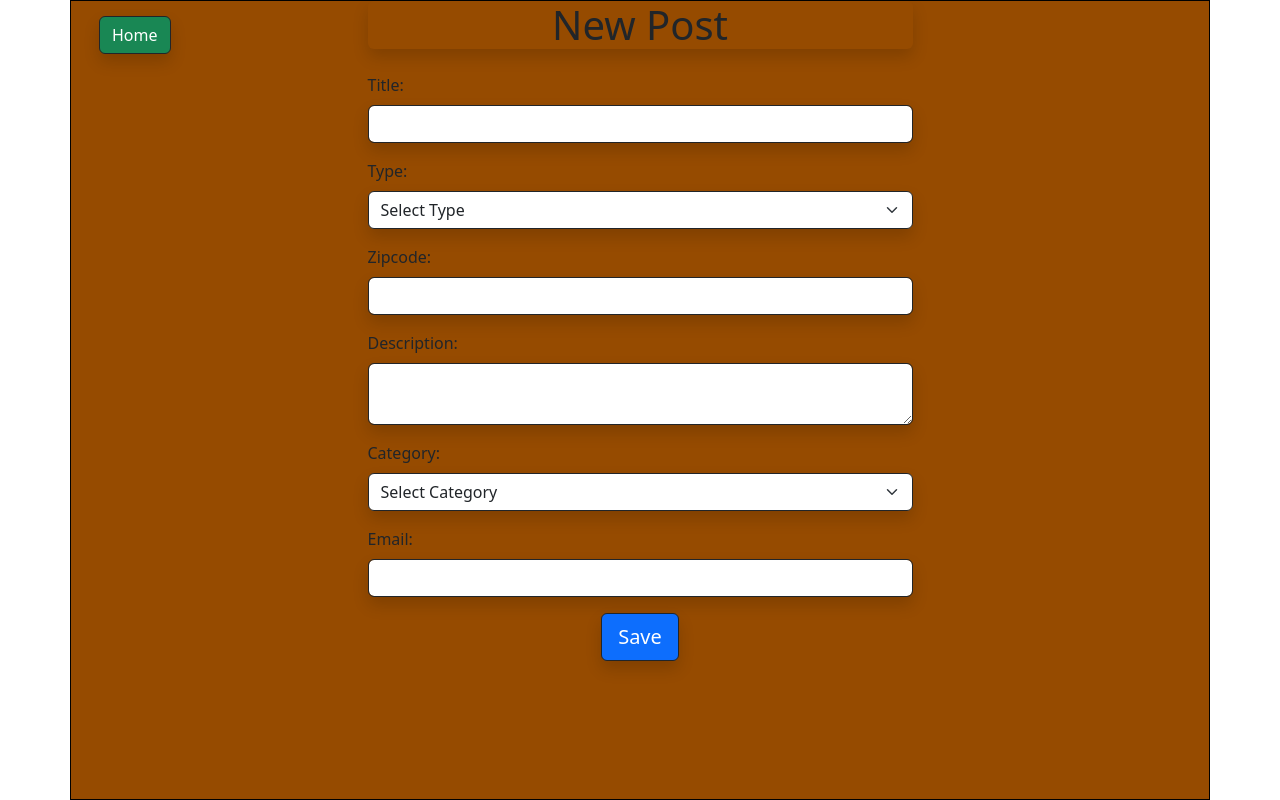
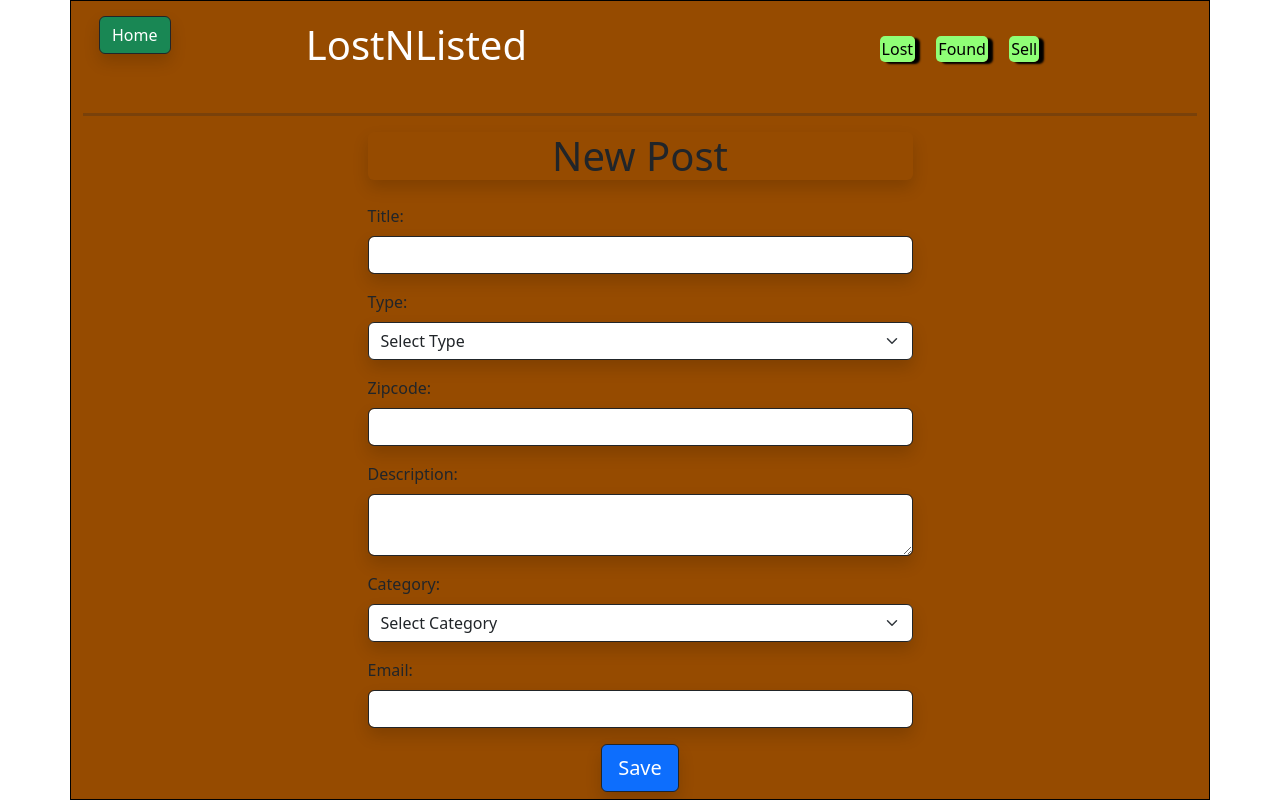
Before and after one commit to youcancallmejay/LostNListed-Group-Project, a React (Create React App) app in the folder client/: page /create-post in a window 1280 px wide. Built offline with nearby package versions, Linux system fonts and the light colour scheme.

Commit message:
Added the Header in NewPost

```diff
--- a/client/src/components/NewPost.jsx
+++ b/client/src/components/NewPost.jsx
@@ -2,6 +2,7 @@ import React, { useState } from 'react';
 import axios from 'axios';
 import { useNavigate } from 'react-router-dom';
 import 'bootstrap/dist/css/bootstrap.min.css';
+import Header from './Header';
 
 const NewPost = () => {
     const [lostNlistedForm, setLostNListedForm] = useState({
@@ -54,6 +55,8 @@ const NewPost = () => {
 
     return (
         <div className="container">
+            <Header />
+            <hr className="border-top border-3 border-dark" />
             <button className="btn btn-success position-absolute top-0 end-10 m-3 border-dark rounded shadow" onClick={() => navigate('/')}>Home</button>
             <div className="row justify-content-center">
                 <div className="col-md-6">
```
